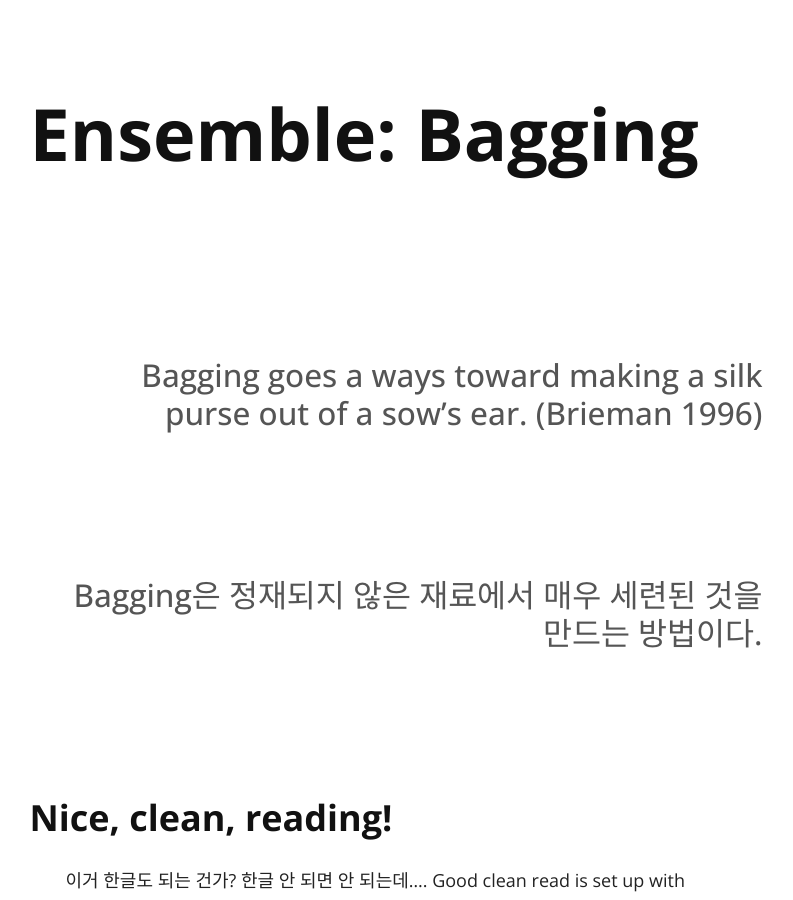
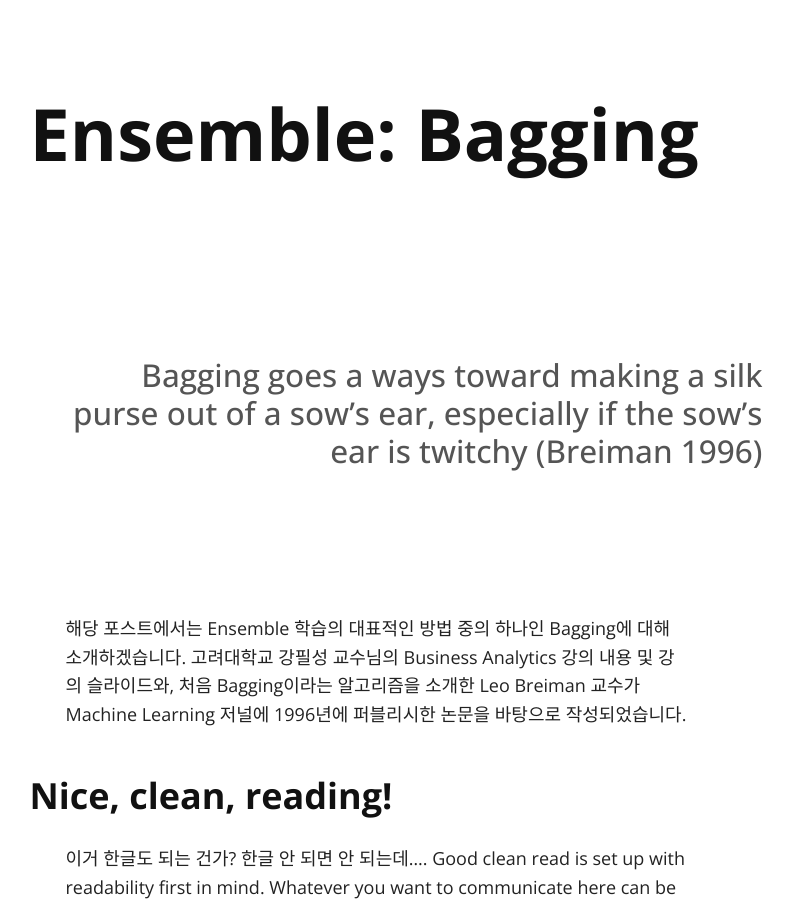
Before and after one commit to seokchaeyoon/seokchaeyoon.github.io, a Jekyll site: the page built from index.md, in a window 1280 px wide and 900 px high. Shown: the whole window, without its empty margins (262-1055 px from the left). Built offline with Jekyll 4.4.1, drawn with Linux system fonts in a browser that asks for light colours; nearby versions of some CDN libraries; our own code applies the rules of GitHub Pages for plain Markdown files.

Commit message:
Update index.md

```diff
--- a/index.md
+++ b/index.md
@@ -2,8 +2,9 @@
 layout: default
 ---
 
-## Bagging goes a ways toward making a silk purse out of a sow’s ear. (Brieman 1996)
-## Bagging은 정재되지 않은 재료에서 매우 세련된 것을 만드는 방법이다.
+## Bagging goes a ways toward making a silk purse out of a sow’s ear, especially if the sow’s ear is twitchy (Breiman 1996)
+
+해당 포스트에서는 Ensemble 학습의 대표적인 방법 중의 하나인 Bagging에 대해 소개하겠습니다. 고려대학교 강필성 교수님의 Business Analytics 강의 내용 및 강의 슬라이드와, 처음 Bagging이라는 알고리즘을 소개한 Leo Breiman 교수가 Machine Learning 저널에 1996년에 퍼블리시한 논문을 바탕으로 작성되었습니다.
 
 ### Nice, clean, reading!
 
```
